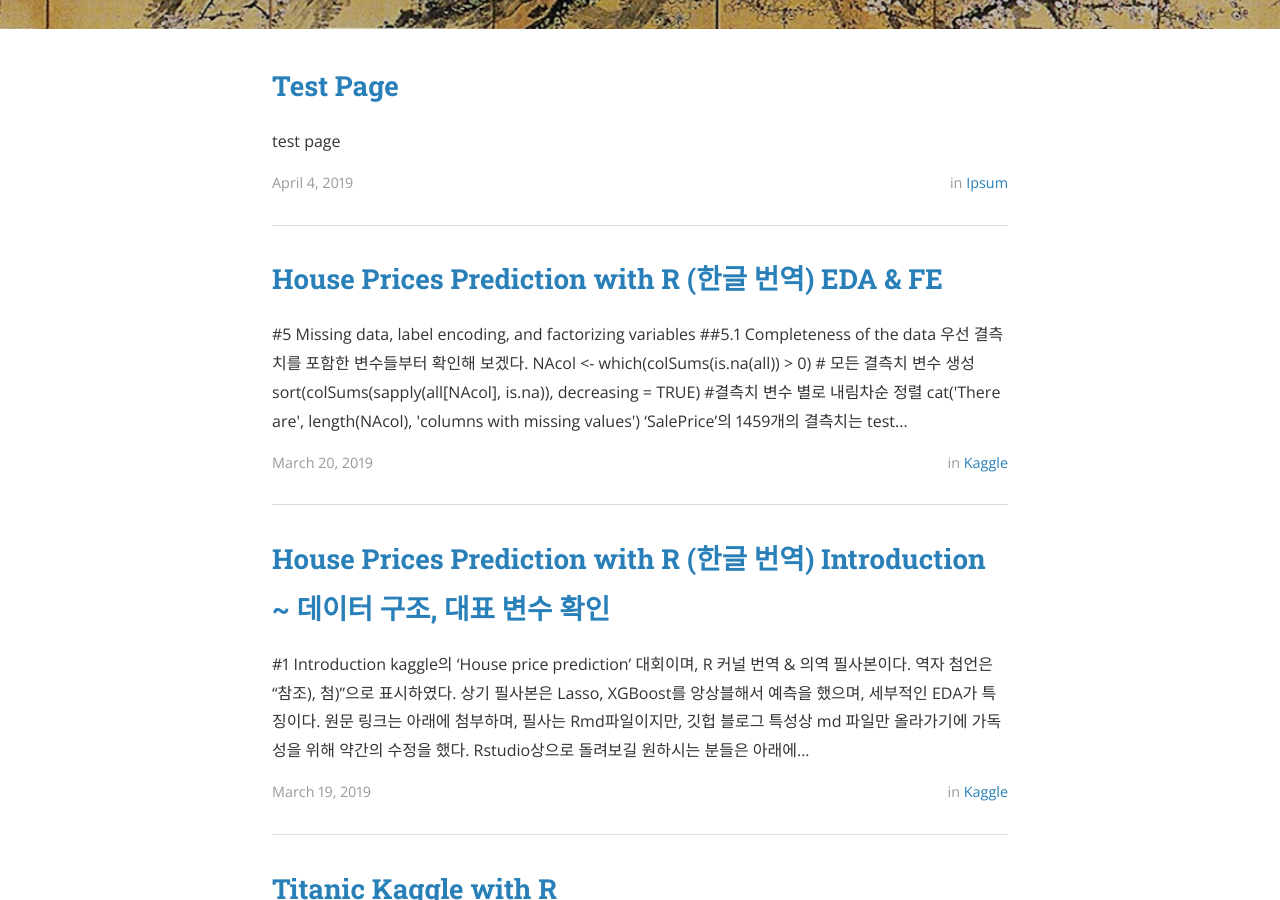
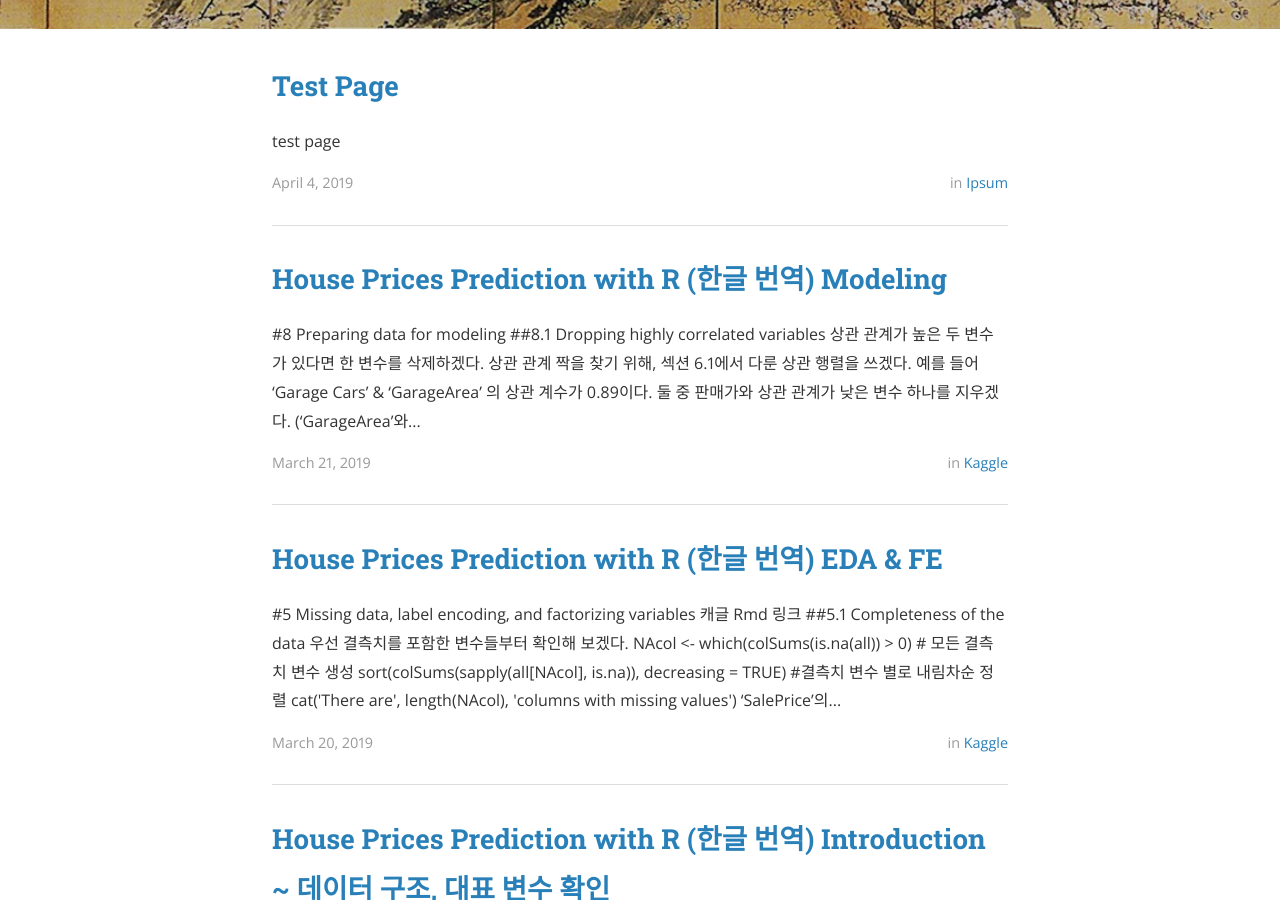
Before and after one commit to CreedMaestro/CreedMaestro.github.io, a Jekyll site: the page built from index.html, in a window 1280 px wide and 900 px high, scrolled down 474 px. Built offline with Jekyll 4.4.1, drawn with Linux system fonts in a browser that asks for light colours; nearby versions of some CDN libraries; the list of posts is cut into pages by our own code; some of the changed lines change nothing that is shown.

Commit message:
date changed

````diff
--- a/_posts/2019-03-19-House_Price_Prediction_translation(Instroduction).md
+++ b/_posts/2019-03-19-House_Price_Prediction_translation(Instroduction).md
@@ -22,6 +22,7 @@ output:
 상기 필사본은 Lasso, XGBoost를 앙상블해서 예측을 했으며, 세부적인 EDA가 특징이다.
 원문 링크는 아래에 첨부하며, 필사는 Rmd파일이지만, 깃헙 블로그 특성상 md 파일만 올라가기에 가독성을 위해 약간의 수정을 했다.
 Rstudio상으로 돌려보길 원하시는 분들은 아래에 커널 링크를 달아둘테니 거기서 확인바란다.
+[캐글링크](https://www.kaggle.com/maestroyi/house-prices-prediction-with-r-to-korean/report?scriptVersionId=12633146)
 코드가 너무 길어 3편으로 분할하여 올린다.
 1. Introduction ~ 데이터 구조, 대표 변수 확인
 2. EDA, FE
--- a/_posts/2019-03-19-House_Price_Prediction_translation(EDA, FE).md
+++ b/_posts/2019-03-20-House_Price_Prediction_translation(EDA, FE).md
@@ -11,7 +11,10 @@ output:
 
 ---
 
+
+
 #5 Missing data, label encoding, and factorizing variables
+[캐글 Rmd 링크](https://www.kaggle.com/maestroyi/house-prices-prediction-with-r-to-korean/report?scriptVersionId=12633146)
 
 ##5.1 Completeness of the data
 
--- /dev/null
+++ b/_posts/2019-03-21-House_Price_Prediction_translation(Modeling).md
@@ -0,0 +1,301 @@
+---
+title: "House Prices Prediction with R (한글 번역) Modeling"
+author: "Maestro"
+date: "2019/03/21"
+categories: Kaggle
+tags: Kaggle
+layout: post
+output:
+  md_document:
+    variant: markdown_github
+
+---
+
+#8 Preparing data for modeling
+
+##8.1 Dropping highly correlated variables
+
+ 상관 관계가 높은 두 변수가 있다면 한 변수를 삭제하겠다. 상관 관계 짝을 찾기 위해, 섹션 6.1에서 다룬 상관 행렬을 쓰겠다. 예를 들어 'Garage Cars' & 'GarageArea' 의 상관 계수가 0.89이다. 둘 중 판매가와 상관 관계가 낮은 변수 하나를 지우겠다. ('GarageArea'와 'SalePrice'의 상관 계수 0.62, "GarageCars"와 'SalePrice'의 상관 계수 0.64)
+
+```{r}
+dropVars <- c('YearRemodAdd', 'GarageYrBlt', 'GarageArea', 'GarageCond', 'TotalBsmtSF', 'TotalRmsAbvGrd', 'BsmtFinSF1')
+
+all <- all[,!(names(all) %in% dropVars)]
+```
+
+##8.2 Removing outliers
+
+ 낮은 판매가 대비 면적이 컸던 두 채의 집을 이상치로 잡고 제거하겠다. 그러나, 후에 자세히 조사하겠다.
+('outliers' 패키지를 사용해서)
+
+```{r}
+all <- all[-c(524, 1299), ]
+```
+
+##8.3 PreProcessing predicor variables
+
+ 모델링 전에 라벨링 인코딩하지 않은 숫자형 독립 변수를 조정하겠다.
+그리고 범주형 독립 변수를 위해 더미 변수를 만들겠다.
+모든 숫자형 독립 변수와 범주형 변수를 데이터프레임으로 분할하겠다.
+
+```{r}
+numericVarNames <- numericVarNames[!(numericVarNames %in% c('MSSubClass', 'MoSold', 'YrSold', 'SalePrice', 'OverallQual', 'OverallCond'))] #numericVarNames 작업 완료전 변수 생성
+numericVarNames <- append(numericVarNames, c('Age', 'TotalPorchSF', 'TotBathrooms', 'TotalSqFeet'))
+
+DFnumeric <- all[, names(all) %in% numericVarNames]
+
+DFfactors <- all[, !(names(all) %in% numericVarNames)]
+DFfactors <- DFfactors[, names(DFfactors) != 'SalePrice']
+
+cat('There are', length(DFnumeric), 'numeric variables, and', length(DFfactors), 'factor variables')
+```
+
+###8.3.1 Skewness and normalizing of the numeric predictors
+
+ Skewness(왜곡)는 분포에서 대칭을 측정한 것이다. 대칭 데이터셋의 왜곡은 0이다.
+그래서, 정규 분포는 왜곡이 0일 것이다. 왜곡은 원래 양측 꼬리의 상대적 크기를 측정한다.
+경험상, 왜곡은 -1과 1 사이이다. 이 범위에서, 데이터는 상당히 대칭적인 것으로 간주된다.
+왜곡을 수정하려면, 모든 숫자형 독립 변수와 0.8(실질적으로 log+1, 제로 이슈로 인한 분열을 피하기 위해)보다 큰 absolute skew의 로그를 가져와야 한다.
+
+```{r}
+for(i in 1:ncol(DFnumeric)){
+        if (abs(skew(DFnumeric[,i])) > 0.8){
+                DFnumeric[,i] <- log(DFnumeric[,i] +1)
+        }
+}
+```
+
+** Normalizing the data **
+
+```{r}
+PreNum <- preProcess(DFnumeric, method=c('center', 'scale')) #'center', 'scale' preProcessing후 변수 생성
+print(PreNum)
+```
+```{r}
+DFnorm <- predict(PreNum, DFnumeric)
+dim(DFnorm)
+```
+
+###8.3.2 One hot encoding the categorical variables
+
+ 마지막으로, 최상의 머신러닝 알고리즘을 위해 모든 독립 변수를 'one-hot encode' 하여 범주형 변수인 숫자 컬럼으로 변환하겠다. 즉, model.matrix()함수를 써서 범주형 값을 1과 0으로 컬럼을 분리하겠다.(1은 Yes)
+
+```{r}
+DFdummies <- as.data.frame(model.matrix(~.-1, DFfactors))
+dim(DFdummies)
+```
+
+###8.3.3 Removing levels with few or no observation in train or test
+
+ 이전 버전에서, 'Caret'패키지의 'Near Zero Variance' 함수를 썻다. 이건 빠르지만, 정보의 손실이 너무 크다.
+이걸 기본으로 설정하여 'one-hot encode'하면 모든 동네에서 최소 146채의 주택 변수가 생략된다.
+따라서, 이 버전에서 조심스러운 접근법을 택했다.
+
+```{r}
+# test셋에 없는 변수가 있는지 확인
+ZerocolTest <- which(colSums(DFdummies[(nrow(all[!is.na(all$SalePrice),])+1):nrow(all),])==0)
+colnames(DFdummies[ZerocolTest])
+DFdummies <- DFdummies[,-ZerocolTest] # 예측 변수 제거
+```
+
+```{r}
+# train셋에 없는 변수가 있는지 확인
+ZerocolTrain <- which(colSums(DFdummies[1:nrow(all[!is.na(all$SalePrice),]),])==0)
+colnames(DFdummies[ZerocolTrain])
+DFdummies <- DFdummies[,-ZerocolTrain] #예측 변수 제거
+```
+
+ train 셋에서 10 미만의 값을 갖는 변수를 추출
+
+```{r}
+fewOnes <- which(colSums(DFdummies[1:nrow(all[!is.na(all$SalePrice),]),]) < 10)
+colnames(DFdummies[fewOnes])
+DFdummies <- DFdummies[,-fewOnes] #예측 변수 제거
+dim(DFdummies)
+```
+
+ 변수가 적거나 없는 독립 변수 49개를 'one-hot encode'하여 지우겠다. 개수가 많아 보이지만, 실제로는 caret's의 near zero variance 함수를 써서 지운 변수보다 개수가 적다.
+
+```{r}
+combined <- cbind(DFnorm, DFdummies) # 컬럼 결합으로 데이터프레임 생성
+```
+
+##8.4 Dealing with skewness of response variable
+
+```{r}
+skew(all$SalePrice)
+```
+
+```{r}
+qqnorm(all$SalePrice)
+qqline(all$SalePrice)
+```
+
+ 1.87의 skew는 우편향으로 아주 높은 기울기이다. Q-Q plot의 판매가는 정규 분포가 아님을 보여준다.
+판매가를 log 변환해서 조정하겠다.
+
+```{r}
+all$SalePrice <- log(all$SalePrice) # default is the natural logarithm
+skew(all$SalePrice)
+```
+
+보는 바와 같이, skew가 낮아졌고, Q-Q plot도 좋아졌다.
+
+```{r}
+qqnorm(all$SalePrice)
+qqline(all$SalePrice)
+```
+
+##8.5 Composing train and test sets
+
+```{r}
+train1 <- combined[!is.na(all$SalePrice),]
+test1 <- combined[is.na(all$SalePrice),]
+```
+
+#9 Modeling
+
+##9.1 Lasso regression model
+
+ Ridge, Elastic Net model, Lasso 3가지 모델을 시도했는데 Lasso가 제일 나은 결과라서 Lasso만 적겠다.
+elastic-net 패널티는 알파와 Lasso(alpha = 1) & ridge(alpha = 0)간의 갭 사이에서 조정된다.
+튜닝값 Lambda는 전반적인 패널티의 strength를 조정한다.
+Ridge 패널티는 독립 변수의 상관 계수를 줄이는 걸로 알려졌지만, Lasso는 하나는 택하고 다른건 버리는 걸로 알려졌다.
+아래와 같이 caret 함수를 교차 검증하여 lambda에 쓸 best 값을 찾아냈고, 이건 lasso model에서 조정해야할 유일한 매개 변수다.
+
+```{r}
+set.seed(27042018)
+my_control <- trainControl(method = 'cv', number = 5)
+lassoGrid <- expand.grid(alpha = 1, lambda = seq(0.001, 0.1, by = 0.0005))
+
+lasso_mod <- train(x = train1, y = all$SalePrice[!is.na(all$SalePrice)], method ='glmnet', trControl= my_control, tuneGrid = lassoGrid)
+lasso_mod$bestTune
+min(lasso_mod$results$RMSE)
+```
+
+ caret의 'varlmp' 함수에는 다음과 같이 쓰여 있다. glmboost와 glmnet의 완벽한 상관 계수의 값을 위해 이에 대응하는 튜닝된 모델이  사용된다. 이것은 가장 중요한 변수의 실제 순위가 저장되지 않는다는 거지만, 이로 인해 모델에서 얼마나 많은 변수가 미사용 되는지를 알 수 있게 해준다.
+
+```{r}
+lassoVarImp <- varImp(lasso_mod, scale = F)
+lassoImportance <- lassoVarImp$importance
+
+varsSelected <- length(which(lassoImportance$Overall!=0))
+varsNotSelected <- length(which(lassoImportance$Overall==0))
+
+cat('Lasso uses', varsSelected, 'variables in its model, and did not select', varsNotSelected, 'variables.')
+```
+
+ lasso가 제안한 작업을 했음: 모델에서 사용 가능한 변수의 약 45%를 미사용해서 다중공선성을 잘 처리한 것으로 보인다.
+
+```{r}
+LassoPred <- predict(lasso_mod, test1)
+predictions_lasso <- exp(LassoPred) #로그를 실수로 변환.
+head(predictions_lasso)
+```
+
+##9.2 XGBoost model
+
+ 처음에는 XGBoost 패키지로 직접 작업했다. 'xgb.Dmatrix'라는 그것의 특별한 데이터 구조를 쓰기 위해서였다.
+이 패키지 역시 교차 검증을 지원한다.
+그러나, 이 교차 검증 함수는 최적 라운드 수를 결정하며 매개 변수의 full grid search를 지원하지 않는다.
+caret은 xgb 패키지의 (빠른) 데이터 구조를 사용하지 않는 것 같지만, 최소한 full grid search를 제공하기 위해 어떻게든 매개 변수를 튜닝 하기로 했다. 내가 아는 한, 과적합을 피하기 위해 'max_depth', 'min_child_weight' 메인 변수를 튜닝해야 한다. 아래와 같이 이 변수와 기타(learning rate) 변수들을 튜닝했다.
+
+```{r}
+xgb_grid = expand.grid(nrounds = 1000,
+                       eta = c(0.1, 0.05, 0.01),
+                       max_depth = c(2, 3, 4, 5, 6),
+                       gamma = 0,
+                       colsample_bytree = 1,
+                       min_child_weight = c(1, 2, 3, 4, 5),
+                       subsample = 1
+                       )
+```
+
+ 다음으론 최적의 매개 변수를 찾는다 (5 fold cross validation)
+
+```{r}
+#xgb_caret <- train(x = train1, y = all$SalePrice[!is.na(all$SalePrice)], method = 'xgbTree', trControl = my_control, tuneGrid = xgb_grid)
+#xgb_caret$bestTune
+```
+
+ 예상한대로, 많은 시간이 걸렸다. Kaggle에서 실행 시간 제한을 위해, 코드를 비활성화하고, 결과를 계속 보겠다.
+Caret의 'BestTune' 변수:
+
+* Max_depth=3
+* eta=0.05
+* Min_child_weight=4
+
+ 섹션의 나머지 부분에서 xgboost 패키지를 직접 작업 할 것이다. 추천 포맷의 데이터를 준비하기 위해 시작할 것이다.
+
+```{r}
+label_train <- all$SalePrice[!is.na(all$SalePrice)]
+
+# Dmatrix로 testing & training data 분리
+dtrain <- xgb.DMatrix(data = as.matrix(train1), label = label_train)
+dtest <- xgb.DMatrix(data = as.matrix(test1))
+```
+
+ 게다가, caret cross validaion에서 최적의 값을 선별하겠다.
+
+```{r}
+default_param <- list(
+  objective = 'reg:linear',
+  booster = 'gbtree',
+  eat = 0.05, # default = 0.3,
+  gamma = 0,
+  max_depth = 3, # default = 6
+  min_child_weight = 4, # default = 1,
+  subsample = 1,
+  colsample_bytree = 1
+)
+```
+
+ 다음으로 최적의 라운드 수를 결정하기 위한 교차 검증(cross validation)을 하겠다(주어진 변수 셋에 대해)
+
+```{r}
+xgbcv <- xgb.cv( params = default_param, data = dtrain, nrounds = 500, nfold = 5, showsd = T, stratified = T, print_every_n = 40, early_stopping_rounds = 10, maximize = F)
+```
+
+ 간략한 작업 이었지만, 교차 검증 된 RMSE가 상당히 향상되었기에 매개 변수 튜닝을 확실하게 했다.
+(0.1225에서 0.1162로 되었다.)
+
+```{r}
+# 교차 검증으로 찾은 최적의 iteration을 써서 모델 트레이닝
+xgb_mod <- xgb.train(data = dtrain, parmas = default_param, nrounds = 454)
+```
+
+```{r}
+XGBpred <- predict(xgb_mod, dtest)
+predictions_XGB <- exp(XGBpred) # 로그를 실수로 변환
+head(predictions_XGB)
+```
+
+```{r}
+# 변수 중요도 시각화
+library(Ckmeans.1d.dp) # ggplot clustering을 위해 필요하다
+mat <- xgb.importance(feature_names = colnames(train1), model = xgb_mod)
+xgb.ggplot.importance(importance_matrix = mat[1:20], rel_to_first = TRUE)
+```
+
+##9.3 Averaging predictions
+
+ Lasso와 XGBoost의 알고리즘이 매우 달라서 평균 예측으로 점수가 향상 될 수 있다.
+Lasso 모델이 교차 검증된 RMSE 점수(0.1121 versus 0.1162)가 더 좋으므로, lasso model에 weighting을 2배로 하겠다.
+
+```{r}
+sub_avg <- data.frame(ID = test_labels, SalePrice = (predictions_XGB + 2*predictions_lasso)/3)
+head(sub_avg)
+write.csv(sub_avg, file = 'average.csv', row.names = F)
+```
+
+---
+
+
+#10 Ref.
+
+원문: https://www.kaggle.com/erikbruin/house-prices-lasso-xgboost-and-a-detailed-eda/report
+원저자: Erik Bruin
+
+#11 Kaggle 커널 링크
+
+[캐글링크](https://www.kaggle.com/maestroyi/house-prices-prediction-with-r-to-korean/report?scriptVersionId=12633146)
````
